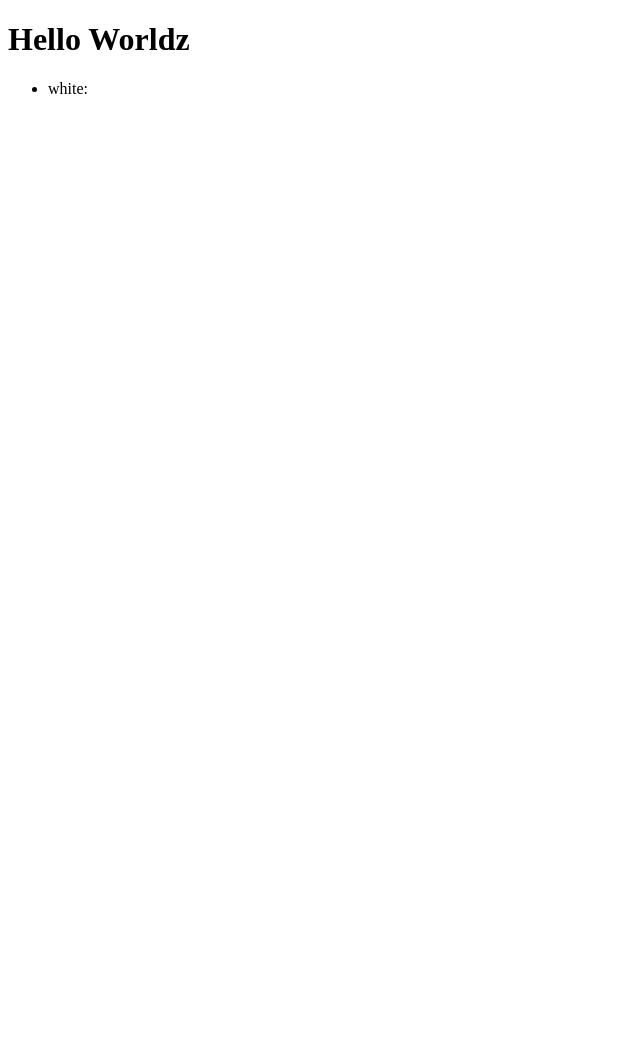
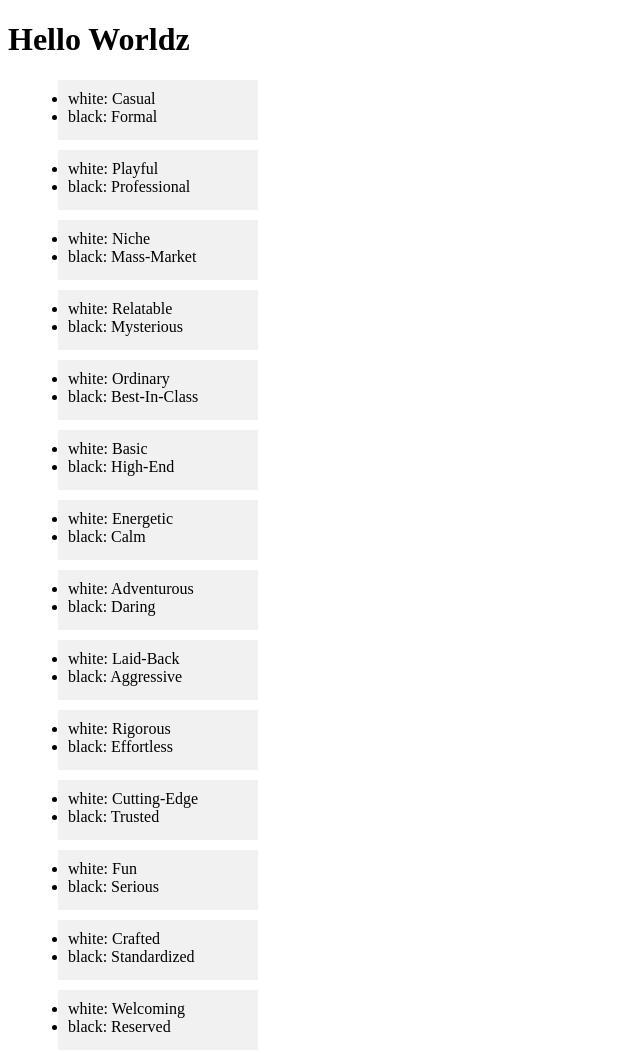
Before and after one commit to stazrad/branding-game, a React app: page / in a window 1280 px wide. Shown: the top 1053 px of the page, without its empty margins (0-640 px from the left). Before the commit the page ends 800 px from the top, so only its background shows below. Built offline with nearby package versions, Linux system fonts and the light colour scheme.

Commit message:
render traits and add stylesheet

```diff
--- a/client/components/app.js
+++ b/client/components/app.js
@@ -18,7 +18,9 @@ export default class App extends React.Component {
             <div>
                 <h1>Hello Worldz</h1>
                 <ul>
-                    <TraitItem />
+                    {this.state.traits.map(function(trait, i){
+                        return <TraitItem key={i} trait={trait} />
+                    })}
                 </ul>
             </div>
         );
--- a/client/components/trait-item.js
+++ b/client/components/trait-item.js
@@ -6,6 +6,12 @@ export default class TraitItem extends React.Component {
     }
 
     render() {
-        return <li>white: </li>;
+        return (
+            <div className="trait-item">
+                <li>white: {this.props.trait.whiteSideTrait}</li>
+                <li>black: {this.props.trait.blackSideTrait}</li>
+                {console.log(this.props.trait.whiteSideTrait, this.props.trait.blackSideTrait)}
+            </div>
+        );
     }
 };
--- /dev/null
+++ b/client/css/styles.css
@@ -0,0 +1,8 @@
+.trait-item {
+    display: block;
+    margin: 10px;
+    padding: 10px;
+    background: #f1f1f1;
+    width: 180px;
+    height: 40px;
+}
--- a/client/index.html
+++ b/client/index.html
@@ -3,6 +3,8 @@
 	<head>
 		<title>Branding Game</title>
 		<meta charset="utf-8" name="viewport" content="width=device-width, initial-scale=1, maximum-scale=1, user-scalable=no">
+
+		<link rel="stylesheet" href="./css/styles.css">
     </head>
     <body>
         <div id="app"></div>
```
